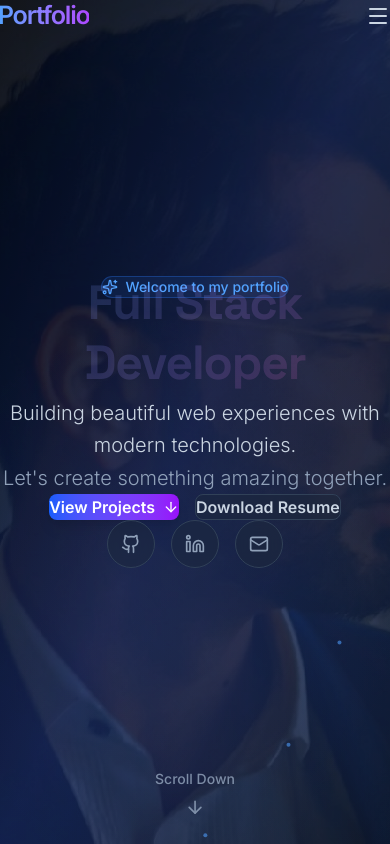
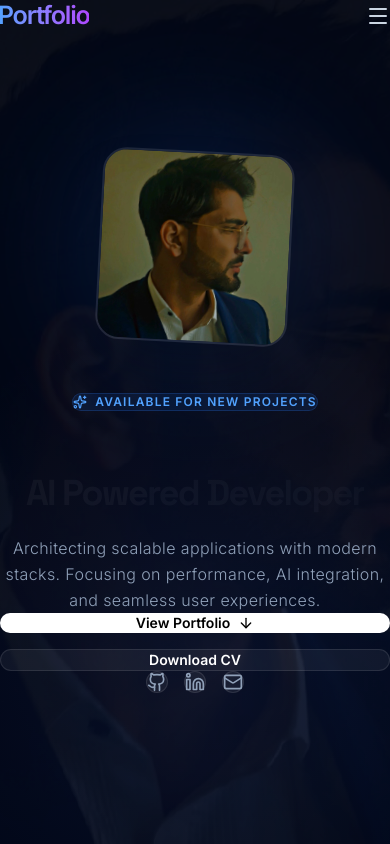
Before and after one commit to Sameer251369/Real-port, a React (Vite) app: page / in a window 390 px wide. Shown: the top 844 px of the page. Built offline with nearby package versions, Linux system fonts and the light colour scheme.

Commit message:
fix: image pathing imports and mobile text scaling

```diff
--- a/src/components/Hero.jsx
+++ b/src/components/Hero.jsx
@@ -1,6 +1,9 @@
 import { motion, AnimatePresence } from 'framer-motion';
 import { ArrowDown, Github, Linkedin, Mail, Sparkles } from 'lucide-react';
 import { useState, useEffect } from 'react';
+
+// 1. MUST IMPORT IMAGES LIKE THIS FOR VITE/NETLIFY
+import profilePic from '../assets/1733927345216.jpg';
 
 const Hero = () => {
   const [currentText, setCurrentText] = useState(0);
@@ -17,22 +20,18 @@ const Hero = () => {
     document.querySelector('#projects')?.scrollIntoView({ behavior: 'smooth' });
   };
 
-  const bgImage = '/src/assets/1733927345216.jpg';
-  const profileImage = '/src/assets/1733927345216.jpg';
+  return (
+    <section className="relative min-h-screen flex items-center justify-center overflow-hidden bg-[#020617]">
 
-  return (
-    <section className="relative min-h-screen flex items-center justify-center overflow-hidden bg-gradient-to-br from-slate-950 via-blue-950 to-slate-900">
-      {/* Background Image with Overlay */}
-      {bgImage && (
+      {/* 2. BACKGROUND IMAGE FIX */}
       <div
-          className="absolute inset-0 opacity-20"
+        className="absolute inset-0 opacity-10 pointer-events-none"
         style={{
-            backgroundImage: `url(${bgImage})`,
+          backgroundImage: `url(${profilePic})`,
           backgroundSize: 'cover',
           backgroundPosition: 'center',
         }}
       />
-      )}
 
       {/* Subtle Animated Gradient Overlay */}
       <motion.div
@@ -48,68 +47,33 @@ const Hero = () => {
         transition={{ duration: 10, repeat: Infinity, ease: 'linear' }}
       />
 
-      {/* Floating Particles */}
-      {[...Array(15)].map((_, i) => (
-        <motion.div
-          key={i}
-          className="absolute w-1 h-1 bg-blue-400 rounded-full"
-          initial={{
-            x: typeof window !== 'undefined' ? Math.random() * window.innerWidth : 0,
-            y: typeof window !== 'undefined' ? Math.random() * window.innerHeight : 0,
-            opacity: 0.3,
-          }}
-          animate={{
-            y: [null, typeof window !== 'undefined' ? Math.random() * window.innerHeight : 500],
-            opacity: [0.3, 0.6, 0.3],
-          }}
-          transition={{
-            duration: Math.random() * 10 + 10,
-            repeat: Infinity,
-            ease: 'linear',
-          }}
-        />
-      ))}
-
       {/* Main Content Container */}
-      <div className="relative z-10 container mx-auto px-6 py-20">
+      <div className="relative z-10 container mx-auto px-6 py-12 md:py-20">
         <div className="flex flex-col lg:flex-row items-center justify-between gap-12">
 
-          {/* Left Side - Profile Image (HIDDEN ON MOBILE) */}
+          {/* 3. PROFILE IMAGE - ENHANCED FOR ALL SCREENS */}
           <motion.div
-            initial={{ opacity: 0, x: -50 }}
-            animate={{ opacity: 1, x: 0 }}
+            initial={{ opacity: 0, scale: 0.8 }}
+            animate={{ opacity: 1, scale: 1 }}
             transition={{ duration: 0.8 }}
-            className="flex-shrink-0 hidden lg:block" // 🔥 Added hidden lg:block here
+            className="flex-shrink-0 order-first lg:order-none"
           >
-            {profileImage ? (
             <div className="relative">
               <motion.div
-                  className="absolute inset-0 bg-gradient-to-r from-blue-500 to-purple-500 rounded-full blur-2xl opacity-40"
-                  animate={{ scale: [1, 1.1, 1] }}
+                className="absolute inset-0 bg-blue-500 rounded-full blur-3xl opacity-20"
+                animate={{ scale: [1, 1.2, 1] }}
                 transition={{ duration: 4, repeat: Infinity }}
               />
               <img
-                  src={profileImage}
+                src={profilePic} // Using the imported variable
                 alt="Sameer Bashir"
-                  className="relative w-64 h-64 lg:w-80 lg:h-80 object-cover rounded-full border-4 border-blue-500/30 shadow-2xl"
+                className="relative w-48 h-48 md:w-64 md:h-64 lg:w-80 lg:h-80 object-cover rounded-3xl border-2 border-white/10 shadow-2xl rotate-3 hover:rotate-0 transition-transform duration-500"
               />
             </div>
-            ) : (
-              <div className="relative">
-                <motion.div
-                  className="absolute inset-0 bg-gradient-to-r from-blue-500 to-purple-500 rounded-full blur-2xl opacity-40"
-                  animate={{ scale: [1, 1.1, 1] }}
-                  transition={{ duration: 4, repeat: Infinity }}
-                />
-                <div className="relative w-64 h-64 lg:w-80 lg:h-80 rounded-full bg-gradient-to-br from-blue-600 via-purple-600 to-pink-600 flex items-center justify-center border-4 border-blue-500/30 shadow-2xl">
-                  <Sparkles className="w-24 h-24 text-white opacity-80" />
-                </div>
-              </div>
-            )}
           </motion.div>
 
           {/* Right Side - Text Content */}
-          <div className="flex-1 text-center lg:text-left space-y-8 max-w-2xl">
+          <div className="flex-1 text-center lg:text-left space-y-6 md:space-y-8 max-w-2xl">
             <div className="space-y-4">
               <motion.div
                 initial={{ opacity: 0, y: 20 }}
@@ -117,26 +81,25 @@ const Hero = () => {
                 transition={{ duration: 0.6, delay: 0.2 }}
                 className="inline-block"
               >
-                <span className="inline-flex items-center gap-2 px-4 py-2 bg-blue-500/10 border border-blue-500/30 rounded-full text-blue-400 text-sm font-medium backdrop-blur-sm">
-                  <Sparkles className="w-4 h-4" />
-                  Welcome to my portfolio
+                <span className="inline-flex items-center gap-2 px-4 py-2 bg-blue-500/10 border border-blue-500/20 rounded-full text-blue-400 text-xs font-bold uppercase tracking-widest backdrop-blur-sm">
+                  <Sparkles size={14} />
+                  Available for new projects
                 </span>
               </motion.div>
 
-              <div className="h-24 lg:h-28 flex items-center justify-center lg:justify-start">
+              {/* Text heights fixed for mobile */}
+              <div className="min-h-[120px] md:min-h-[160px] flex items-center justify-center lg:justify-start">
                 <AnimatePresence mode="wait">
                   <motion.h1
                     key={currentText}
                     initial={{ opacity: 0, y: 20 }}
                     animate={{ opacity: 1, y: 0 }}
                     exit={{ opacity: 0, y: -20 }}
-                    transition={{ duration: 0.5 }}
-                    className="text-5xl lg:text-7xl font-black tracking-tight leading-tight"
+                    className="text-4xl sm:text-5xl md:text-6xl lg:text-7xl font-black tracking-tighter leading-[1.1]"
                     style={{
-                      background: 'linear-gradient(135deg, #60a5fa 0%, #a78bfa 50%, #ec4899 100%)',
+                      background: 'linear-gradient(to right, #fff, #94a3b8)',
                       WebkitBackgroundClip: 'text',
                       WebkitTextFillColor: 'transparent',
-                      backgroundClip: 'text',
                     }}
                   >
                     {texts[currentText]}
@@ -148,76 +111,54 @@ const Hero = () => {
                 initial={{ opacity: 0, y: 20 }}
                 animate={{ opacity: 1, y: 0 }}
                 transition={{ duration: 0.6, delay: 0.4 }}
-                className="text-xl lg:text-2xl text-slate-300 leading-relaxed font-light"
+                className="text-base md:text-xl text-slate-400 leading-relaxed font-light tracking-wide"
               >
-                Building beautiful web experiences with modern technologies.
-                <br />
-                <span className="text-slate-400">Let's create something amazing together.</span>
+                Architecting scalable applications with modern stacks.
+                Focusing on performance, AI integration, and seamless user experiences.
               </motion.p>
             </div>
 
+            {/* BUTTONS IMPROVED */}
             <motion.div
               initial={{ opacity: 0, y: 20 }}
               animate={{ opacity: 1, y: 0 }}
               transition={{ duration: 0.6, delay: 0.6 }}
-              className="flex flex-wrap gap-4 justify-center lg:justify-start"
+              className="flex flex-col sm:flex-row items-center gap-4 justify-center lg:justify-start"
             >
               <motion.button
                 onClick={scrollToProjects}
-                className="group px-8 py-4 bg-gradient-to-r from-blue-600 to-purple-600 rounded-lg font-semibold text-white shadow-lg hover:shadow-xl transition-all flex items-center gap-2"
-                whileHover={{ scale: 1.05 }}
-                whileTap={{ scale: 0.95 }}
+                className="w-full sm:w-auto px-8 py-4 bg-white text-black rounded-xl font-bold text-sm hover:bg-blue-50 transition-all flex items-center justify-center gap-2"
+                whileHover={{ y: -2 }}
+                whileTap={{ scale: 0.98 }}
               >
-                View Projects
-                <ArrowDown className="w-4 h-4 group-hover:translate-y-1 transition-transform" />
+                View Portfolio
+                <ArrowDown size={16} />
               </motion.button>
 
               <motion.button
-                className="px-8 py-4 bg-slate-800/50 backdrop-blur-sm border border-slate-700 rounded-lg font-semibold text-slate-300 hover:bg-slate-800 hover:border-slate-600 transition-all"
-                whileHover={{ scale: 1.05 }}
-                whileTap={{ scale: 0.95 }}
+                className="w-full sm:w-auto px-8 py-4 bg-white/5 border border-white/10 rounded-xl font-bold text-white text-sm hover:bg-white/10 transition-all"
+                whileHover={{ y: -2 }}
               >
-                Download Resume
+                Download CV
               </motion.button>
             </motion.div>
 
+            {/* SOCIALS */}
             <motion.div
-              initial={{ opacity: 0, y: 20 }}
-              animate={{ opacity: 1, y: 0 }}
-              transition={{ duration: 0.6, delay: 0.8 }}
-              className="flex gap-4 justify-center lg:justify-start"
+              initial={{ opacity: 0 }}
+              animate={{ opacity: 1 }}
+              transition={{ delay: 0.8 }}
+              className="flex gap-4 justify-center lg:justify-start pt-4"
             >
-              {[
-                { icon: Github, href: 'https://github.com/Sameer251369', label: 'GitHub' },
-                { icon: Linkedin, href: 'https://www.linkedin.com/in/sameer-bashir', label: 'LinkedIn' },
-                { icon: Mail, href: '#contact', label: 'Email' },
-              ].map((social, index) => (
-                <motion.a
-                  key={index}
-                  href={social.href}
-                  className="w-12 h-12 rounded-full bg-slate-800/50 backdrop-blur-sm border border-slate-700 flex items-center justify-center text-slate-400 hover:text-white hover:border-blue-500 hover:bg-blue-500/10 transition-all"
-                  whileHover={{ scale: 1.1, y: -2 }}
-                  whileTap={{ scale: 0.95 }}
-                >
-                  <social.icon className="w-5 h-5" />
-                </motion.a>
+              {[Github, Linkedin, Mail].map((Icon, i) => (
+                <a key={i} href="#" className="p-3 bg-white/5 border border-white/10 rounded-full text-slate-400 hover:text-white hover:border-blue-500/50 transition-all">
+                  <Icon size={20} />
+                </a>
               ))}
             </motion.div>
           </div>
         </div>
       </div>
-
-      <motion.div
-        className="absolute bottom-8 left-1/2 transform -translate-x-1/2"
-        initial={{ opacity: 0 }}
-        animate={{ opacity: 1, y: [0, 10, 0] }}
-        transition={{ duration: 2, repeat: Infinity, delay: 1 }}
-      >
-        <div className="flex flex-col items-center gap-2 text-slate-400">
-          <span className="text-sm font-medium">Scroll Down</span>
-          <ArrowDown className="w-5 h-5" />
-        </div>
-      </motion.div>
     </section>
   );
 };
```
Lines whose indentation alone changed are shown as unchanged.
